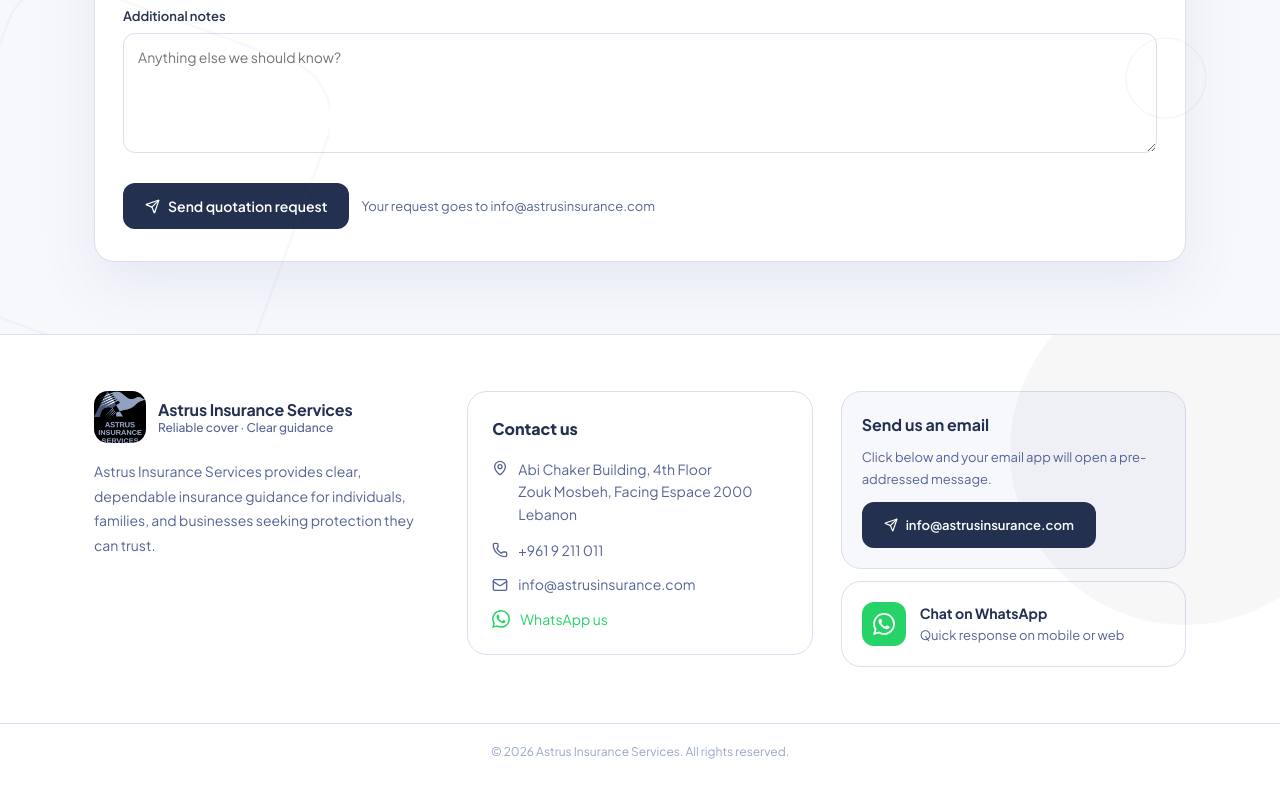
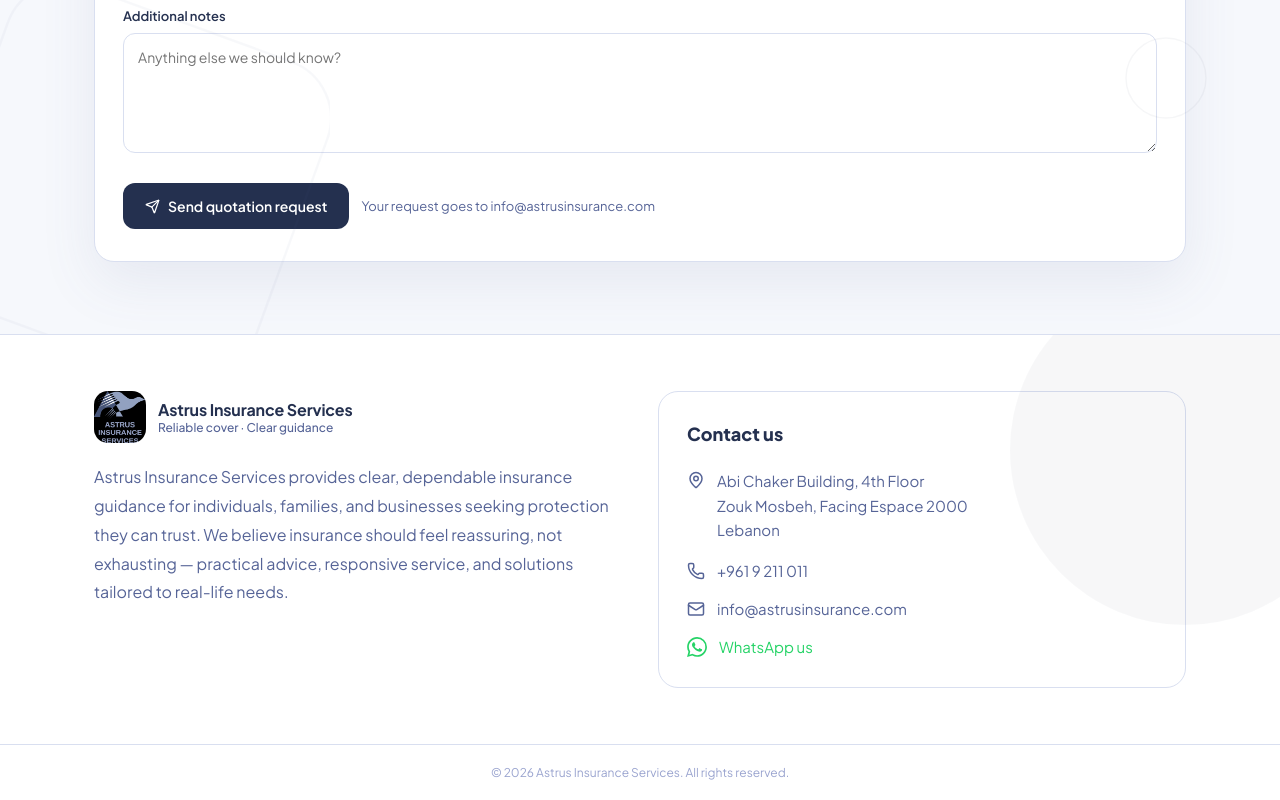
Before and after one commit to ramziasbahan/Astrus-Website, a React (Vite) app: page / in a window 1280 px wide. Shown: the part 3091-3891 px from the top of the page. Before the commit the page ends 3870 px from the top, so only its background shows below. Built offline with nearby package versions, Linux system fonts and the light colour scheme.

Commit message:
Update App.jsx

```diff
--- a/src/App.jsx
+++ b/src/App.jsx
@@ -1288,68 +1288,42 @@ export default function App() {
           </div>
           <div className="section-container" style={{
             padding: '56px 24px',
-            display: 'grid', gridTemplateColumns: 'repeat(auto-fit, minmax(260px, 1fr))', gap: 28, alignItems: 'start',
+            display: 'grid', gridTemplateColumns: '1fr 1fr', gap: 36, alignItems: 'start',
           }}>
             {/* Column 1: Logo + description */}
             <div>
               <LogoBlock />
-              <p style={{ maxWidth: 400, fontSize: 14, lineHeight: 1.75, color: BRAND.navy, marginTop: 16 }}>
-                Astrus Insurance Services provides clear, dependable insurance guidance for individuals, families, and businesses seeking protection they can trust.
+              <p style={{ fontSize: 16, lineHeight: 1.8, color: BRAND.navy, marginTop: 20 }}>
+                Astrus Insurance Services provides clear, dependable insurance guidance for individuals, families, and businesses seeking protection they can trust. We believe insurance should feel reassuring, not exhausting — practical advice, responsive service, and solutions tailored to real-life needs.
               </p>
             </div>
 
-            {/* Column 2: Contact details */}
-            <div className="card" style={{ padding: 24 }}>
-              <div style={{ fontWeight: 800, fontSize: 16, color: BRAND.ink, marginBottom: 16 }}>Contact us</div>
+            {/* Column 2: Contact card */}
+            <div className="card" style={{ padding: 28 }}>
+              <div style={{ fontWeight: 800, fontSize: 18, color: BRAND.ink, marginBottom: 20 }}>Contact us</div>
 
-              <div style={{ display: 'flex', alignItems: 'flex-start', gap: 10, marginBottom: 14 }}>
-                <MapPin size={16} style={{ color: BRAND.navy, marginTop: 2, flexShrink: 0 }} />
-                <div style={{ fontSize: 14, color: BRAND.navy, lineHeight: 1.6 }}>
+              <div style={{ display: 'flex', alignItems: 'flex-start', gap: 12, marginBottom: 16 }}>
+                <MapPin size={18} style={{ color: BRAND.navy, marginTop: 2, flexShrink: 0 }} />
+                <div style={{ fontSize: 15, color: BRAND.navy, lineHeight: 1.65 }}>
                   Abi Chaker Building, 4th Floor<br />
                   Zouk Mosbeh, Facing Espace 2000<br />
                   Lebanon
                 </div>
               </div>
 
-              <a href="tel:+9619211011" style={{ display: 'flex', alignItems: 'center', gap: 10, marginBottom: 12, fontSize: 14, color: BRAND.navy }}>
-                <Phone size={16} style={{ flexShrink: 0 }} />
+              <a href="tel:+9619211011" style={{ display: 'flex', alignItems: 'center', gap: 12, marginBottom: 14, fontSize: 15, color: BRAND.navy }}>
+                <Phone size={18} style={{ flexShrink: 0 }} />
                 +961 9 211 011
               </a>
 
-              <a href={'mailto:' + COMPANY_EMAIL} style={{ display: 'flex', alignItems: 'center', gap: 10, marginBottom: 12, fontSize: 14, color: BRAND.navy }}>
-                <Mail size={16} style={{ flexShrink: 0 }} />
+              <a href={'mailto:' + COMPANY_EMAIL} style={{ display: 'flex', alignItems: 'center', gap: 12, marginBottom: 14, fontSize: 15, color: BRAND.navy }}>
+                <Mail size={18} style={{ flexShrink: 0 }} />
                 {COMPANY_EMAIL}
               </a>
 
-              <a href="https://wa.me/9613252879" target="_blank" rel="noopener noreferrer" style={{ display: 'flex', alignItems: 'center', gap: 10, fontSize: 14, color: '#25D366' }}>
-                <svg width="18" height="18" viewBox="0 0 24 24" fill="#25D366"><path d="M17.472 14.382c-.297-.149-1.758-.867-2.03-.967-.273-.099-.471-.148-.67.15-.197.297-.767.966-.94 1.164-.173.199-.347.223-.644.075-.297-.15-1.255-.463-2.39-1.475-.883-.788-1.48-1.761-1.653-2.059-.173-.297-.018-.458.13-.606.134-.133.298-.347.446-.52.149-.174.198-.298.298-.497.099-.198.05-.371-.025-.52-.075-.149-.669-1.612-.916-2.207-.242-.579-.487-.5-.669-.51-.173-.008-.371-.01-.57-.01-.198 0-.52.074-.792.372-.272.297-1.04 1.016-1.04 2.479 0 1.462 1.065 2.875 1.213 3.074.149.198 2.096 3.2 5.077 4.487.709.306 1.262.489 1.694.625.712.227 1.36.195 1.871.118.571-.085 1.758-.719 2.006-1.413.248-.694.248-1.289.173-1.413-.074-.124-.272-.198-.57-.347m-5.421 7.403h-.004a9.87 9.87 0 01-5.031-1.378l-.361-.214-3.741.982.998-3.648-.235-.374a9.86 9.86 0 01-1.51-5.26c.001-5.45 4.436-9.884 9.888-9.884 2.64 0 5.122 1.03 6.988 2.898a9.825 9.825 0 012.893 6.994c-.003 5.45-4.437 9.884-9.885 9.884m8.413-18.297A11.815 11.815 0 0012.05 0C5.495 0 .16 5.335.157 11.892c0 2.096.547 4.142 1.588 5.945L.057 24l6.305-1.654a11.882 11.882 0 005.683 1.448h.005c6.554 0 11.89-5.335 11.893-11.893a11.821 11.821 0 00-3.48-8.413z"/></svg>
+              <a href="https://wa.me/9613252879" target="_blank" rel="noopener noreferrer" style={{ display: 'flex', alignItems: 'center', gap: 12, fontSize: 15, color: '#25D366' }}>
+                <svg width="20" height="20" viewBox="0 0 24 24" fill="#25D366"><path d="M17.472 14.382c-.297-.149-1.758-.867-2.03-.967-.273-.099-.471-.148-.67.15-.197.297-.767.966-.94 1.164-.173.199-.347.223-.644.075-.297-.15-1.255-.463-2.39-1.475-.883-.788-1.48-1.761-1.653-2.059-.173-.297-.018-.458.13-.606.134-.133.298-.347.446-.52.149-.174.198-.298.298-.497.099-.198.05-.371-.025-.52-.075-.149-.669-1.612-.916-2.207-.242-.579-.487-.5-.669-.51-.173-.008-.371-.01-.57-.01-.198 0-.52.074-.792.372-.272.297-1.04 1.016-1.04 2.479 0 1.462 1.065 2.875 1.213 3.074.149.198 2.096 3.2 5.077 4.487.709.306 1.262.489 1.694.625.712.227 1.36.195 1.871.118.571-.085 1.758-.719 2.006-1.413.248-.694.248-1.289.173-1.413-.074-.124-.272-.198-.57-.347m-5.421 7.403h-.004a9.87 9.87 0 01-5.031-1.378l-.361-.214-3.741.982.998-3.648-.235-.374a9.86 9.86 0 01-1.51-5.26c.001-5.45 4.436-9.884 9.888-9.884 2.64 0 5.122 1.03 6.988 2.898a9.825 9.825 0 012.893 6.994c-.003 5.45-4.437 9.884-9.885 9.884m8.413-18.297A11.815 11.815 0 0012.05 0C5.495 0 .16 5.335.157 11.892c0 2.096.547 4.142 1.588 5.945L.057 24l6.305-1.654a11.882 11.882 0 005.683 1.448h.005c6.554 0 11.89-5.335 11.893-11.893a11.821 11.821 0 00-3.48-8.413z"/></svg>
                 WhatsApp us
-              </a>
-            </div>
-
-            {/* Column 3: Quick actions */}
-            <div style={{ display: 'grid', gap: 12 }}>
-              <div className="card" style={{ padding: 20, background: BRAND.soft }}>
-                <div style={{ fontWeight: 700, color: BRAND.ink, marginBottom: 8 }}>Send us an email</div>
-                <p style={{ fontSize: 13, lineHeight: 1.7, color: BRAND.navy, margin: '0 0 12px' }}>
-                  Click below and your email app will open a pre-addressed message.
-                </p>
-                <a href={'mailto:' + COMPANY_EMAIL + '?subject=' + encodeURIComponent('Astrus Insurance Enquiry')} className="btn-primary" style={{ fontSize: 13 }}>
-                  <Send size={14} /> {COMPANY_EMAIL}
-                </a>
-              </div>
-
-              <a href="https://wa.me/9613252879" target="_blank" rel="noopener noreferrer" className="card card-lift" style={{ padding: 20, display: 'flex', alignItems: 'center', gap: 14, cursor: 'pointer', textDecoration: 'none' }}>
-                <div style={{
-                  width: 44, height: 44, borderRadius: 12, flexShrink: 0,
-                  background: '#25D366', display: 'flex', alignItems: 'center', justifyContent: 'center',
-                }}>
-                  <svg width="22" height="22" viewBox="0 0 24 24" fill="#fff"><path d="M17.472 14.382c-.297-.149-1.758-.867-2.03-.967-.273-.099-.471-.148-.67.15-.197.297-.767.966-.94 1.164-.173.199-.347.223-.644.075-.297-.15-1.255-.463-2.39-1.475-.883-.788-1.48-1.761-1.653-2.059-.173-.297-.018-.458.13-.606.134-.133.298-.347.446-.52.149-.174.198-.298.298-.497.099-.198.05-.371-.025-.52-.075-.149-.669-1.612-.916-2.207-.242-.579-.487-.5-.669-.51-.173-.008-.371-.01-.57-.01-.198 0-.52.074-.792.372-.272.297-1.04 1.016-1.04 2.479 0 1.462 1.065 2.875 1.213 3.074.149.198 2.096 3.2 5.077 4.487.709.306 1.262.489 1.694.625.712.227 1.36.195 1.871.118.571-.085 1.758-.719 2.006-1.413.248-.694.248-1.289.173-1.413-.074-.124-.272-.198-.57-.347m-5.421 7.403h-.004a9.87 9.87 0 01-5.031-1.378l-.361-.214-3.741.982.998-3.648-.235-.374a9.86 9.86 0 01-1.51-5.26c.001-5.45 4.436-9.884 9.888-9.884 2.64 0 5.122 1.03 6.988 2.898a9.825 9.825 0 012.893 6.994c-.003 5.45-4.437 9.884-9.885 9.884m8.413-18.297A11.815 11.815 0 0012.05 0C5.495 0 .16 5.335.157 11.892c0 2.096.547 4.142 1.588 5.945L.057 24l6.305-1.654a11.882 11.882 0 005.683 1.448h.005c6.554 0 11.89-5.335 11.893-11.893a11.821 11.821 0 00-3.48-8.413z"/></svg>
-                </div>
-                <div>
-                  <div style={{ fontWeight: 700, fontSize: 14, color: BRAND.ink }}>Chat on WhatsApp</div>
-                  <div style={{ fontSize: 13, color: BRAND.navy }}>Quick response on mobile or web</div>
-                </div>
               </a>
             </div>
           </div>
```
